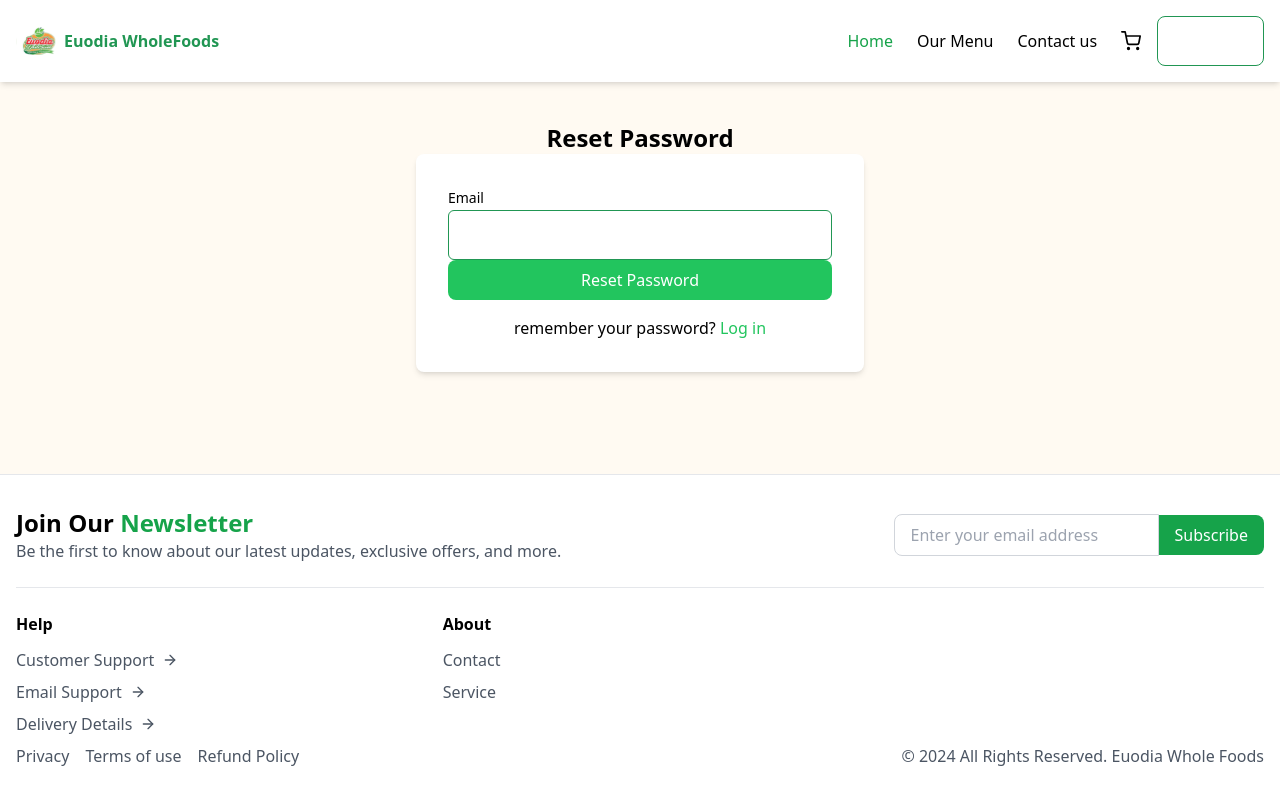
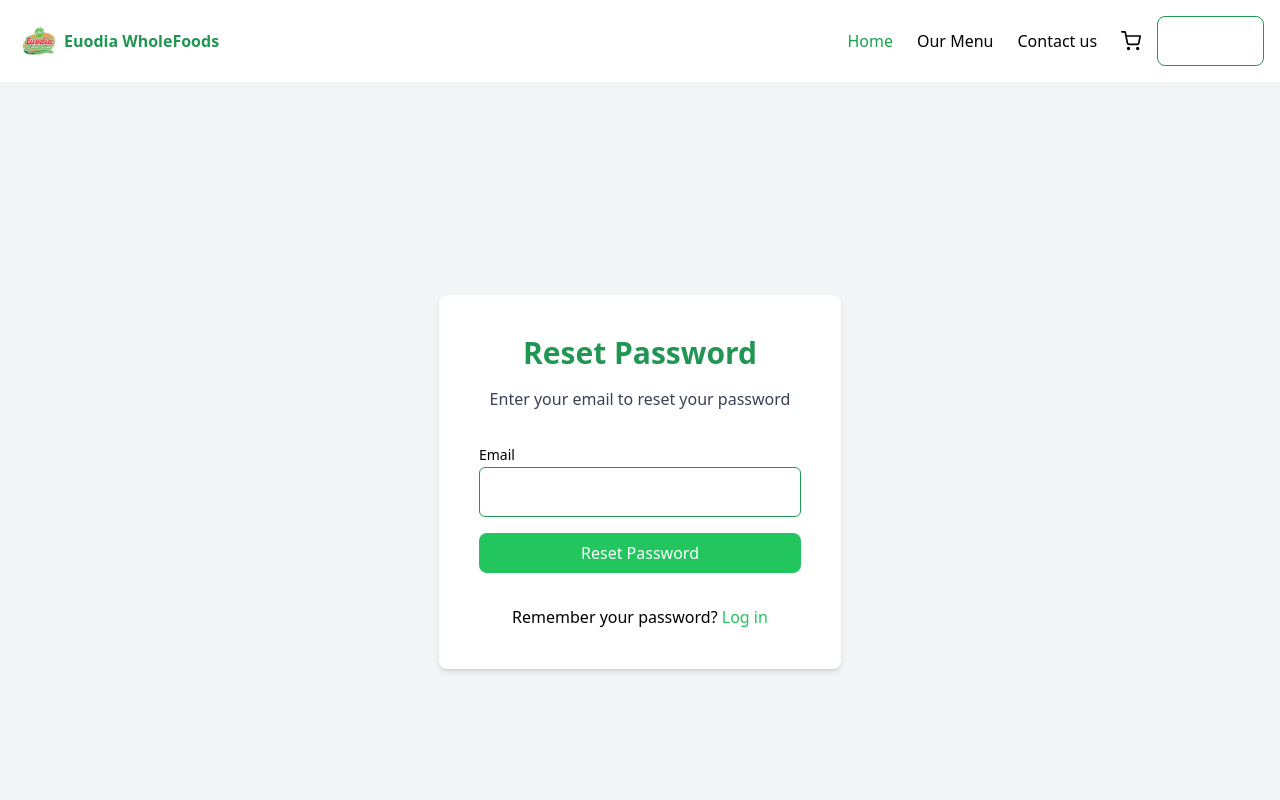
Before and after one commit to Beemhuse/euodia_foods, a Next.js app: page /auth/reset-password in a window 1280 px wide. Shown: the top 800 px of the page. Built offline with nearby package versions, Linux system fonts and the light colour scheme; a web font is replaced by a local one.

Commit message:
"Updated ResetPassword component with layout and styling changes"

```diff
--- a/app/auth/reset-password/page.jsx
+++ b/app/auth/reset-password/page.jsx
@@ -1,4 +1,5 @@
 "use client";
+
 import React from "react";
 import { useForm } from "react-hook-form";
 import * as yup from "yup";
@@ -10,31 +11,33 @@ const schema = yup.object().shape({
 });
 
 const ResetPassword = () => {
-    const {
-        register,
-        handleSubmit,
-        formState: { errors },
-      } = useForm({ resolver: yupResolver(schema) });
-
+  const {
+    register,
+    handleSubmit,
+    formState: { errors },
+  } = useForm({ resolver: yupResolver(schema) });
 
   const onSubmit = (data) => {
     console.log(data);
   };
 
   return (
-    <div className="max-w-md mx-auto mt-10">
-      <h2 className="text-2xl font-bold text-center">Reset Password</h2>
+    <div className="min-h-screen flex items-center justify-center bg-gray-100">
       <form
         onSubmit={handleSubmit(onSubmit)}
-        className="bg-white p-8 shadow-md rounded-lg"
+        className="bg-white p-10 shadow-md flex flex-col gap-4 rounded-lg max-w-md mx-auto"
       >
+        <h2 className="text-3xl text-center text-accent font-bold">Reset Password</h2>
+        <p className="text-center text-gray-700 mb-4">Enter your email to reset your password</p>
+
         <InputComponent
           label="Email"
           name="email"
-          {...register("email")}
+          register={register}
           error={errors?.email?.message}
           type="email"
         />
+
         <button
           type="submit"
           className="w-full bg-green-500 text-white py-2 rounded-lg hover:bg-green-600"
@@ -42,7 +45,7 @@ const ResetPassword = () => {
           Reset Password
         </button>
         <p className="text-center mt-4">
-          remember your password?{" "}
+          Remember your password?{" "}
           <a href="/login" className="text-green-500">
             Log in
           </a>
```
